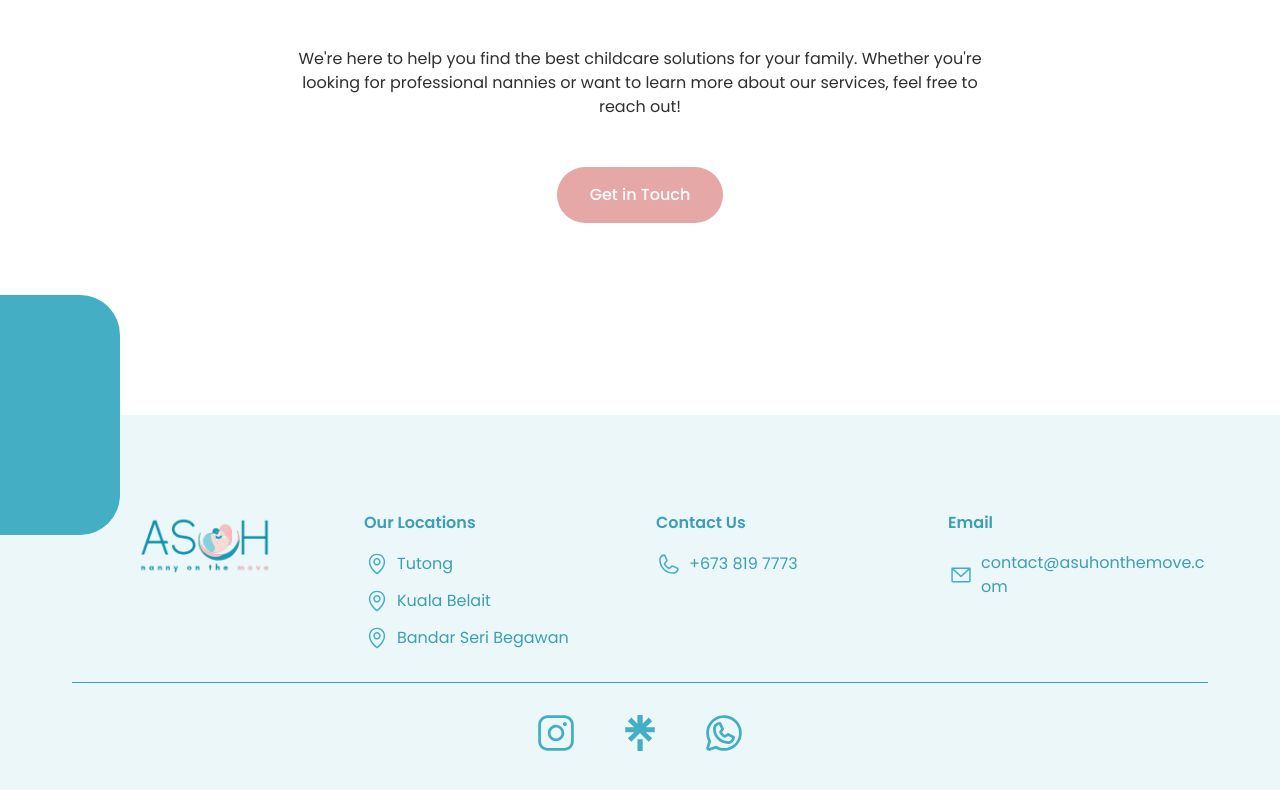
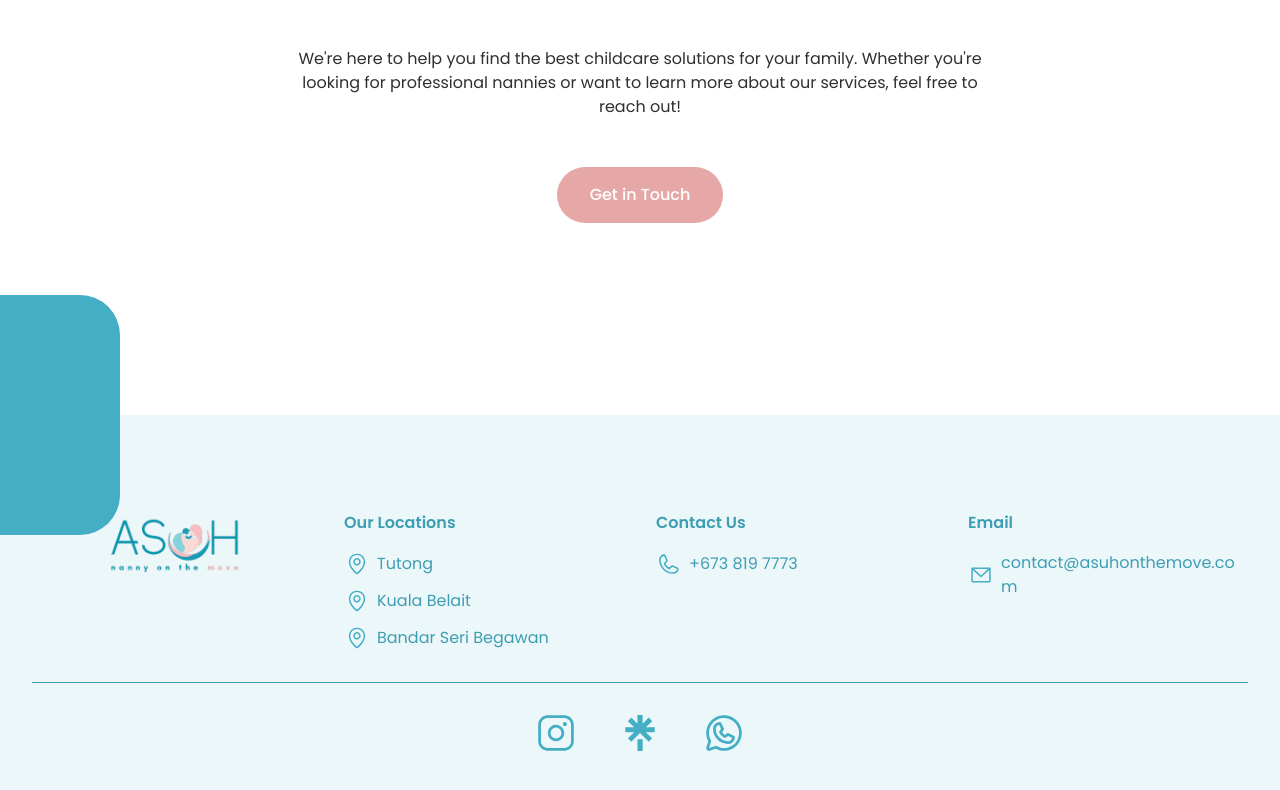
Before and after one commit to Hype580/asuhonthemove, a Next.js app: page / in a window 1280 px wide. Shown: the part 5345-6135 px from the top of the page. Built offline with nearby package versions, Linux system fonts and the light colour scheme.

Commit message:
Bigger max width in food div

```diff
--- a/src/components/Footer.tsx
+++ b/src/components/Footer.tsx
@@ -32,7 +32,7 @@ const Footer: React.FC = () => {
         <div className="absolute left-0 top-0 w-[60px] h-[60px] sm:w-[80px] sm:h-[80px] md:w-[120px] md:h-[120px] bg-[#44AEC5] rounded-br-[20px] sm:rounded-br-[30px] md:rounded-br-[40px]" />
       )}
 
-      <div className="relative max-w-[1200px] mx-auto px-4 sm:px-6 md:px-8 py-12">
+      <div className="relative max-w-[1300px] mx-auto px-4 sm:px-6 md:px-8 py-12">
         <div className="flex flex-col mt-12">
           {/* Main Content in Columns */}
           <div className="grid grid-cols-1 md:grid-cols-4 gap-8 mb-8">
```
